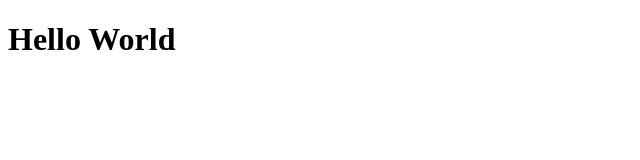
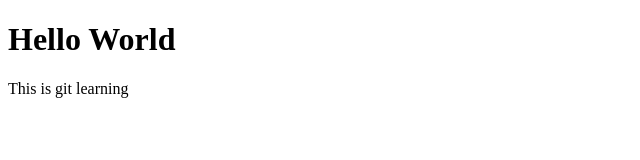
Before and after one commit to MahendhiranM/DemoGit, a plain HTML site: page index.html in a window 1280 px wide. Shown: the whole page, without its empty margins (0-640 px from the left). Drawn offline with Linux system fonts and the light colour scheme.

Commit message:
Add new feature

```diff
--- a/index.html
+++ b/index.html
@@ -10,6 +10,7 @@
 
 <body>
     <h1>Hello World</h1>
+    <p>This is git learning</p>
 </body>
 
 </html>
```
